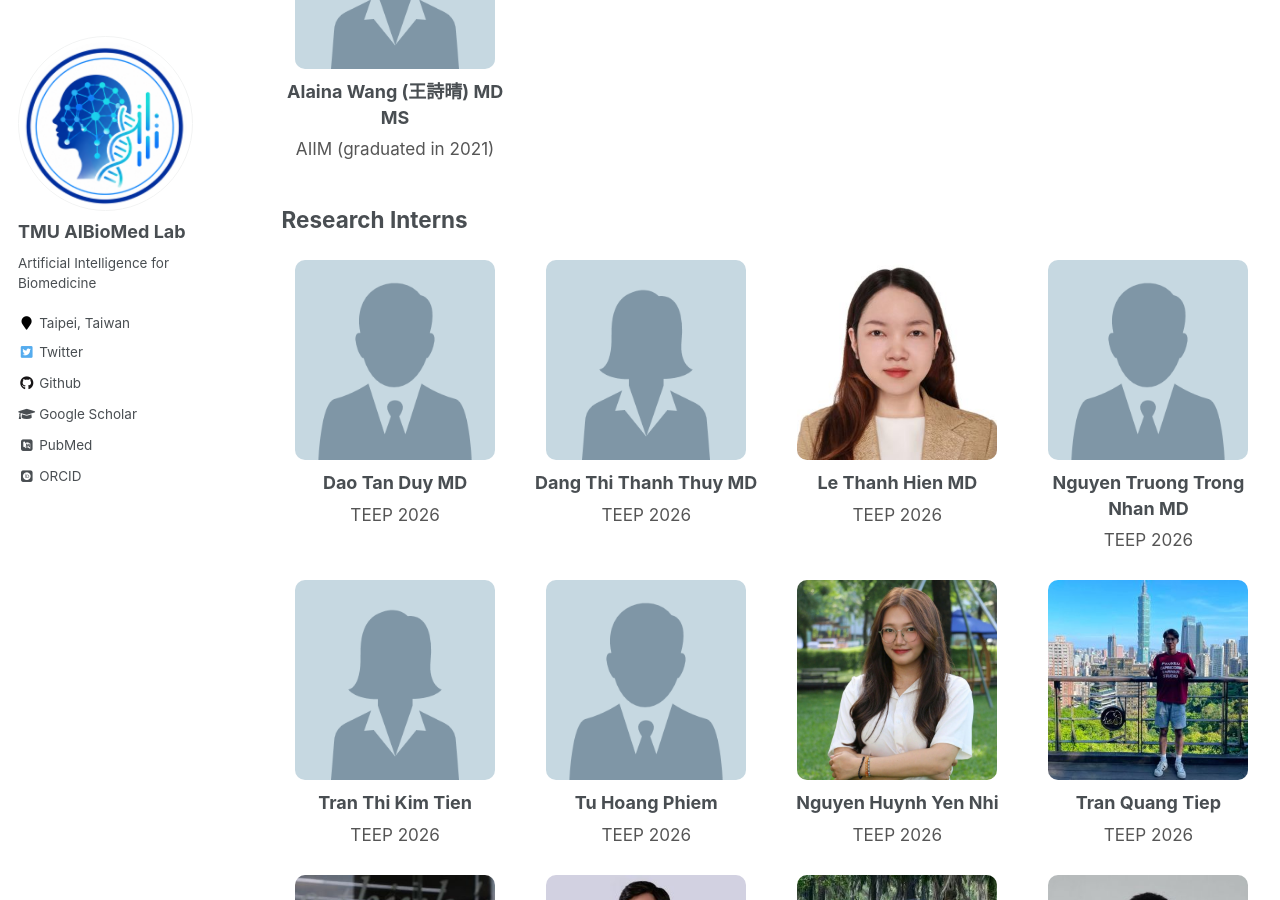
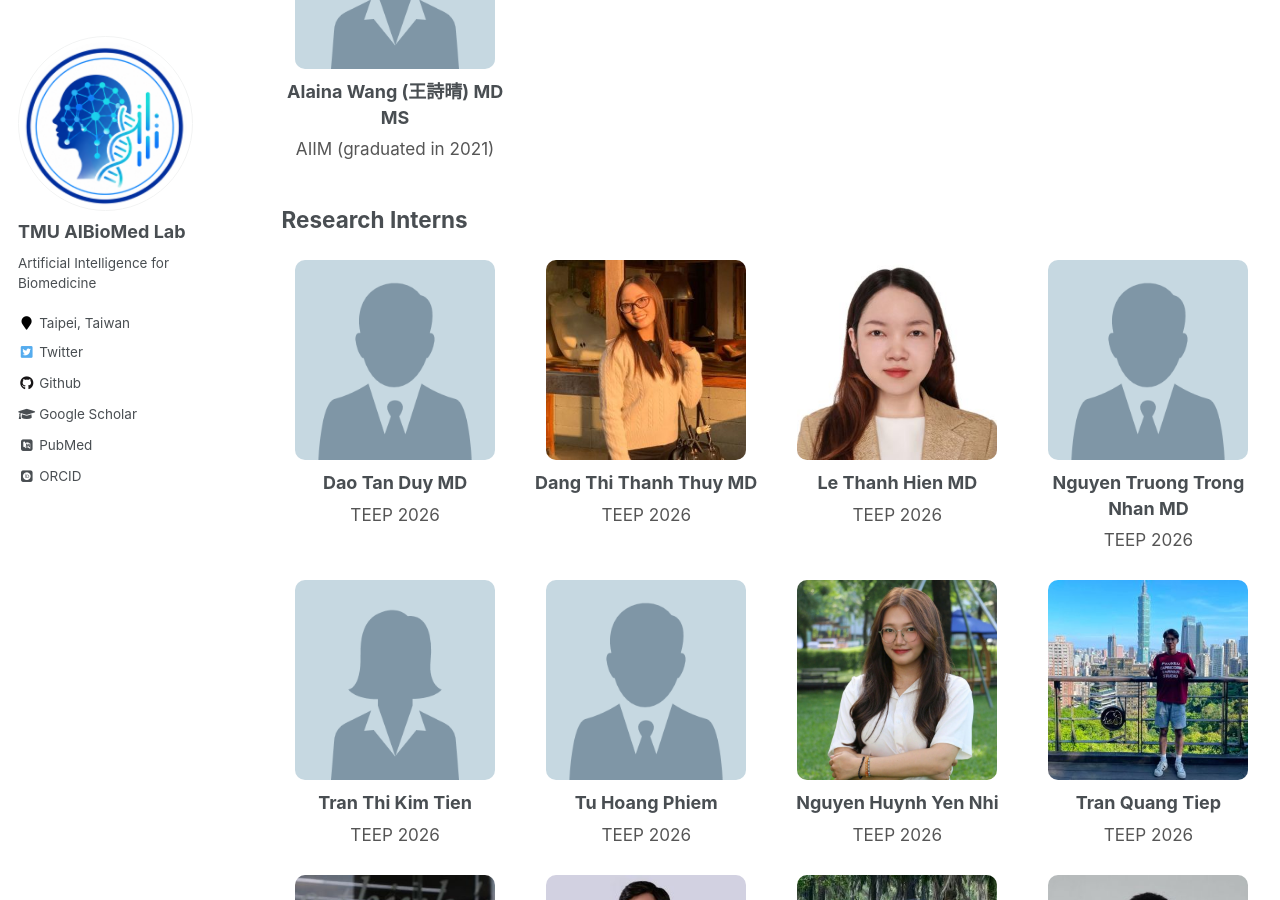
Before and after one commit to khanhlee/khanhlee.github.io, a Jekyll site: the page built from _pages/member.md, in a window 1280 px wide and 900 px high, scrolled down 3612 px. Built offline with Jekyll 4.4.1, drawn with Linux system fonts in a browser that asks for light colours; some web fonts are replaced.

Commit message:
Update member.md

```diff
--- a/_pages/member.md
+++ b/_pages/member.md
@@ -324,7 +324,7 @@ AIBioMed Lab brings together researchers, clinicians, and students from diverse
   </div>
 
   <div class="member-card">
-    <img src="/images/female.png" alt="Dang Thi Thanh Thuy MD">
+    <img src="/images/thuy.jpg" alt="Dang Thi Thanh Thuy MD">
     <div class="member-name">Dang Thi Thanh Thuy MD</div>
     <div class="member-role">TEEP 2026</div>
   </div>
```
